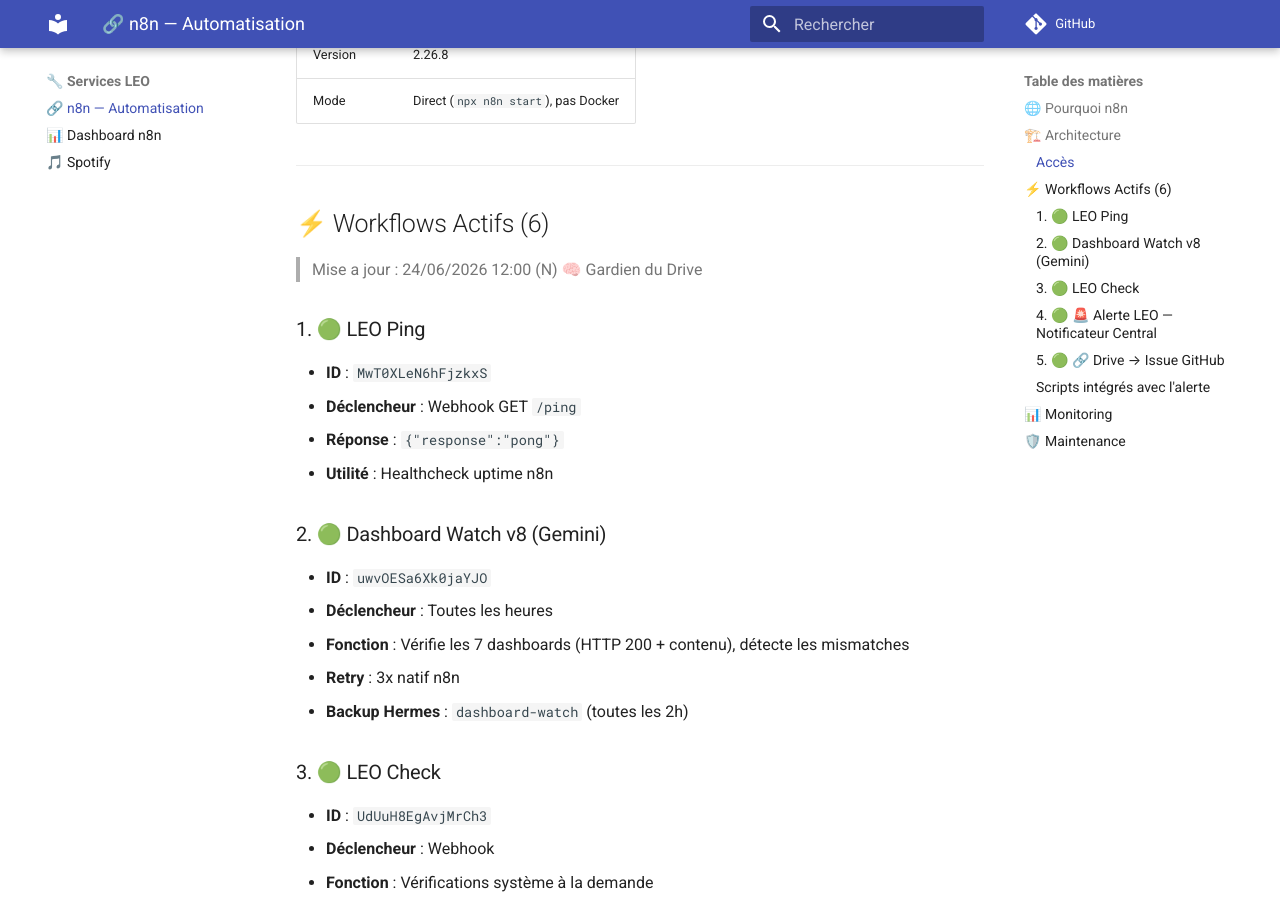
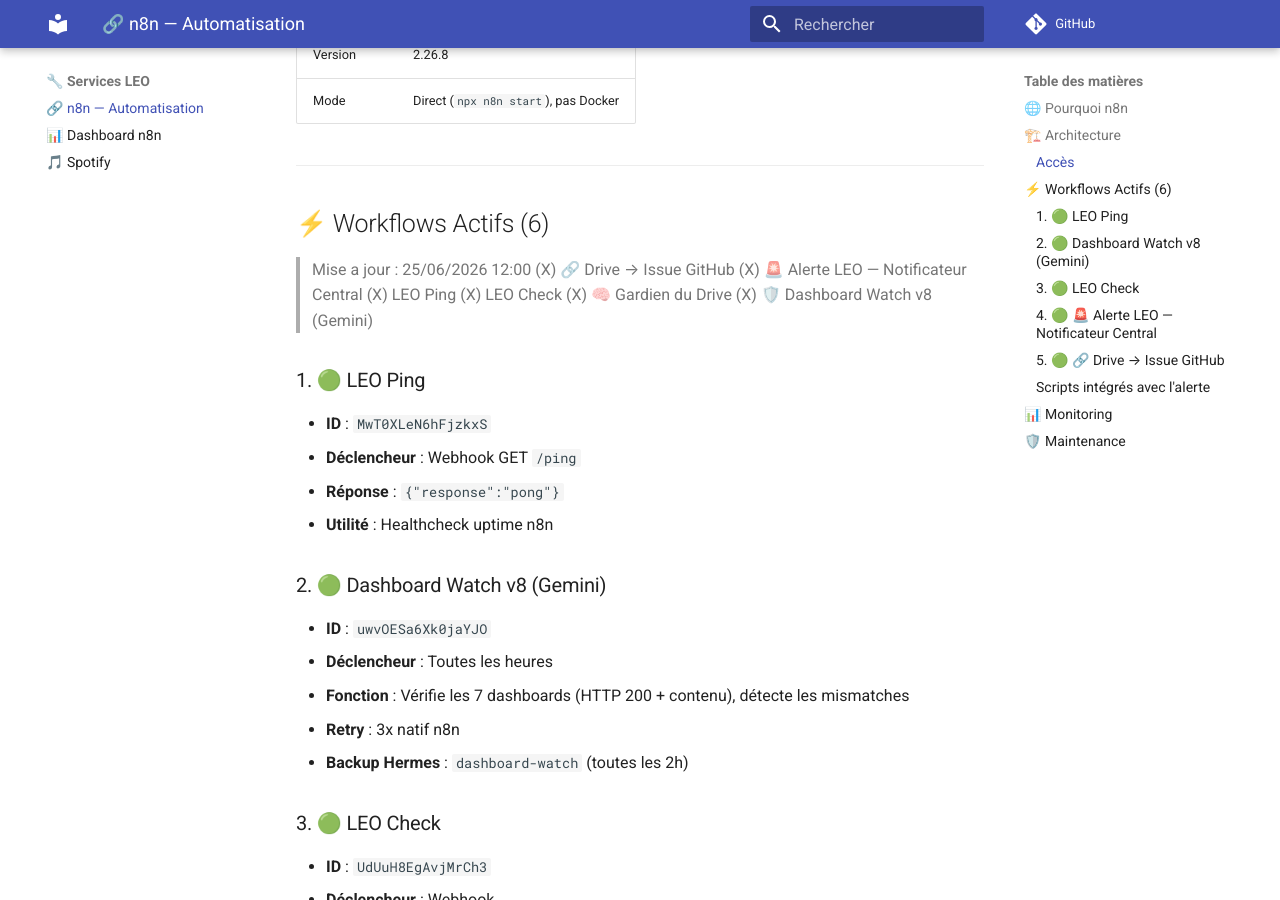
Before and after one commit to christophedanhier-hash/hermes-wiki, an MkDocs documentation site: the page built from docs/hermes/services/n8n.md, in a window 1280 px wide and 900 px high, scrolled down 823 px. Built offline with MkDocs 1.6.1 and Material for MkDocs 9.7.7, drawn with Linux system fonts in a browser that asks for light colours; comment, search, counter and statistics services are not loaded.

Commit message:
doc-watch: maj auto (25/06/2026 12:00) - 6 changement(s) n8n

```diff
--- a/docs/hermes/services/n8n.md
+++ b/docs/hermes/services/n8n.md
@@ -34,8 +34,13 @@
 ## ⚡ Workflows Actifs (6)
 
 <!-- AUTO:START gmail-classifier -->
-> Mise a jour : 24/06/2026 12:00
-> (N) 🧠 Gardien du Drive
+> Mise a jour : 25/06/2026 12:00
+> (X) 🔗 Drive → Issue GitHub
+> (X) 🚨 Alerte LEO — Notificateur Central
+> (X) LEO Ping
+> (X) LEO Check
+> (X) 🧠 Gardien du Drive
+> (X) 🛡️ Dashboard Watch v8 (Gemini)
 <!-- AUTO:END gmail-classifier -->
 
 ### 1. 🟢 LEO Ping
```
